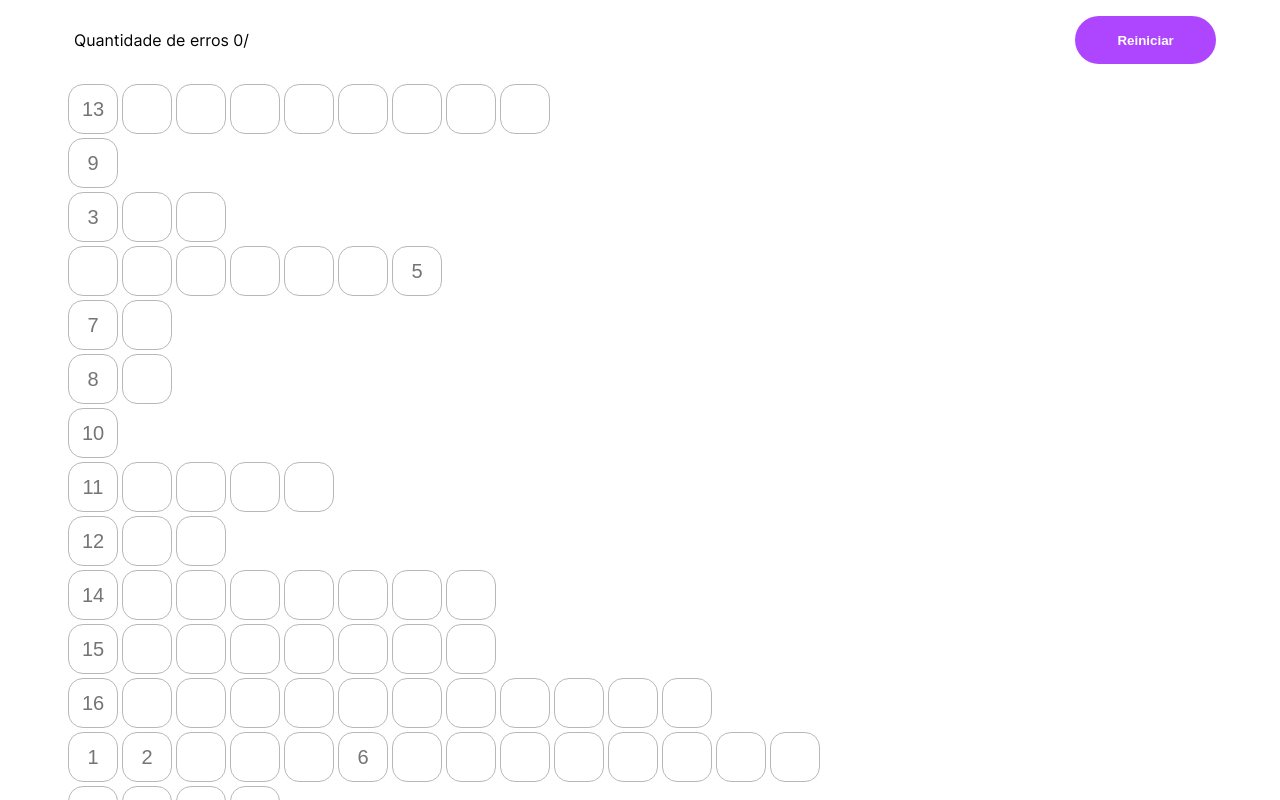
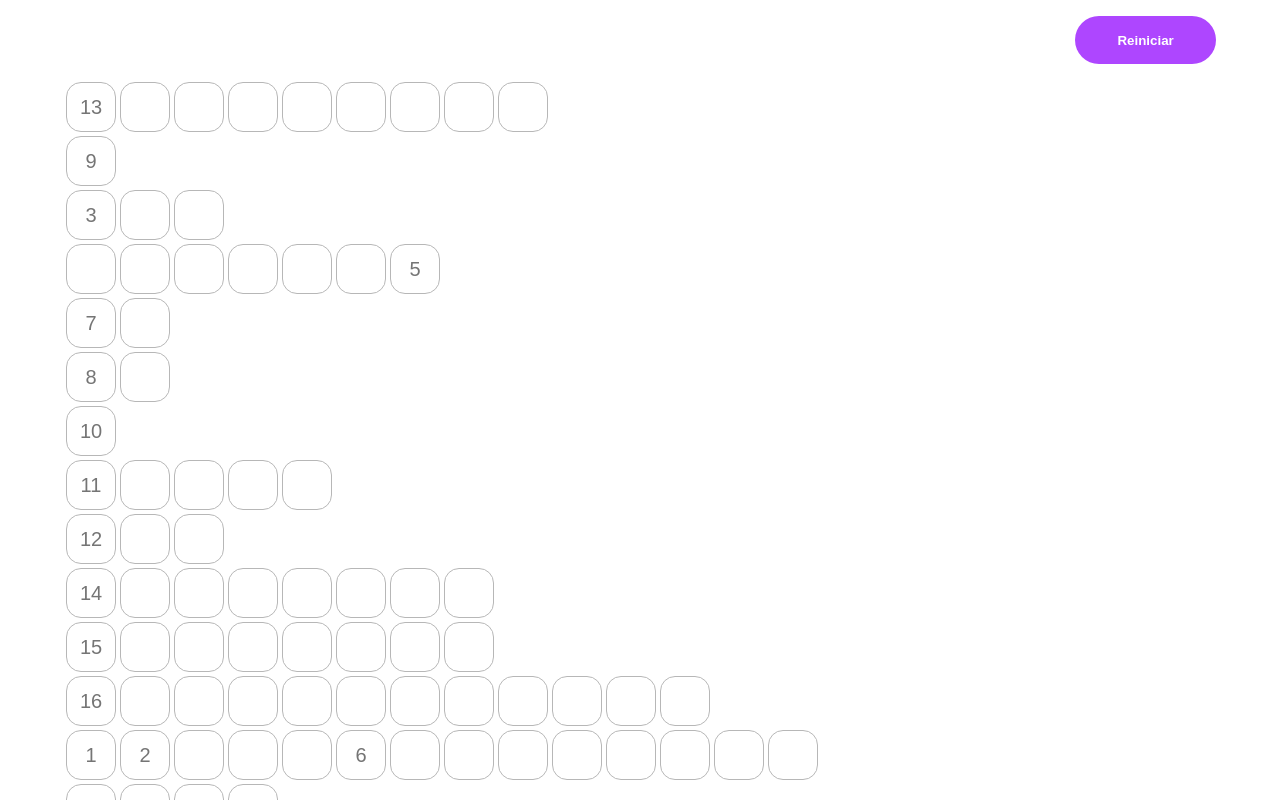
Before and after one commit to Projeto-Cruzadinha-Arq-Comp/palavras-cruzadas, a Next.js app: page /game in a window 1280 px wide. Built offline with nearby package versions, Linux system fonts and the light colour scheme.

Commit message:
removendo quantidade de erros

```diff
--- a/components/cruzadinha.jsx
+++ b/components/cruzadinha.jsx
@@ -387,7 +387,7 @@ export default function Cruzadinha() {
     return (
         <>
             <div className={styles.container}>
-                <table>
+                <div>
                     <div className={styles.input13}>
                         <input maxLength={1} max={1} id="inputP13_1" onChange={() => { testeFrase() }} placeholder={'13'} />
                         <input maxLength={1} max={1} id="inputP13_2" onChange={() => { testeFrase() }} />
@@ -522,7 +522,7 @@ export default function Cruzadinha() {
                         <input maxLength={1} max={1} id="inputP4_1" onChange={() => { testeFrase() }} placeholder={'4'} />
                         <input maxLength={1} max={1} id="inputP4_2" onChange={() => { testeFrase() }} />
                     </div>
-                </table>
+                </div>
             </div>
         </>
     )
--- a/pages/game.jsx
+++ b/pages/game.jsx
@@ -1,36 +1,27 @@
-import React, { useState } from 'react'
+import React from 'react'
+import { useRouter } from 'next/router'
 import Cruzadinha from '../components/cruzadinha'
 import styles from '../styles/game.module.css'
 
-export const getServerSideProps = async (context) => {
-    context.res.setHeader('Cache-Control', 's-maxage=1, stale-while-revalidate')
-    const query = context.query;
-    let time = null
-    let erros = null
-    return {
-        props: {
-            time: time,
-            error: erros
-        },
+export default function Game() {
+    const router = useRouter();
+    function Reiniciar() {
+        router.push('/');
     }
-}
-
-export default function Game({ time, error }) {
-    const [quantidadeErros, setQuantidadeErros] = useState(0)
-    const [limiteErros, setLimiteErros] = useState(error)
 
     return (
         <div>
             <div className={styles.container}>
-                <navbar className={styles.navbar}>
+                <nav className={styles.navbar}>
                     <div>
-                        <p>Quantidade de erros {quantidadeErros}/{limiteErros}</p>
                     </div>
                     <div>
                         <button onClick={() => { Reiniciar() }}>Reiniciar</button>
                     </div>
-                </navbar>
-                <Cruzadinha />
+                </nav>
+                <div>
+                    <Cruzadinha />
+                </div>
                 <div className={styles.informacao}>
                     <h1>Dicas</h1>
                     <div>
```
Also changed, not shown: pages/index.js (+1 -10 lines).
